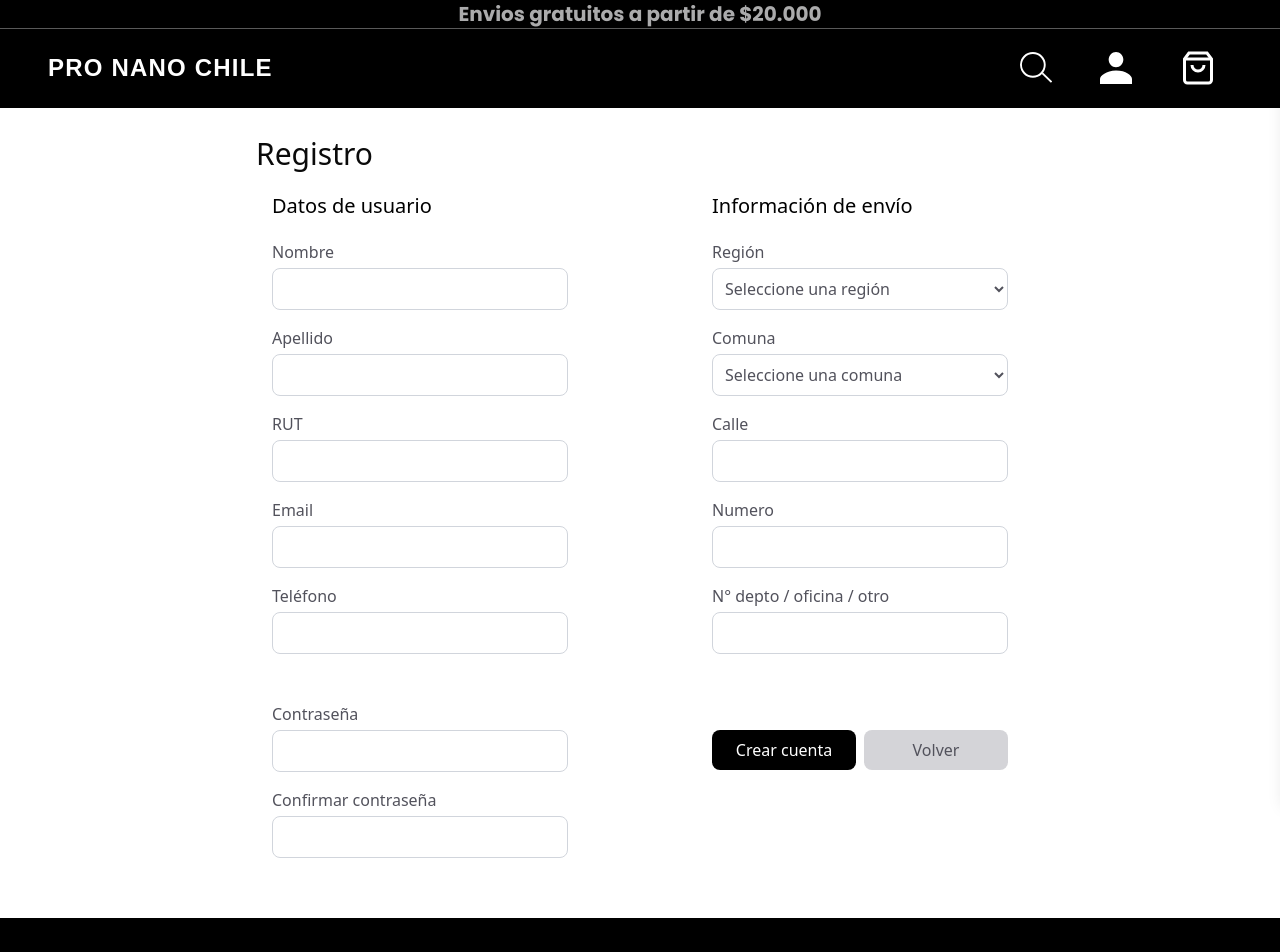
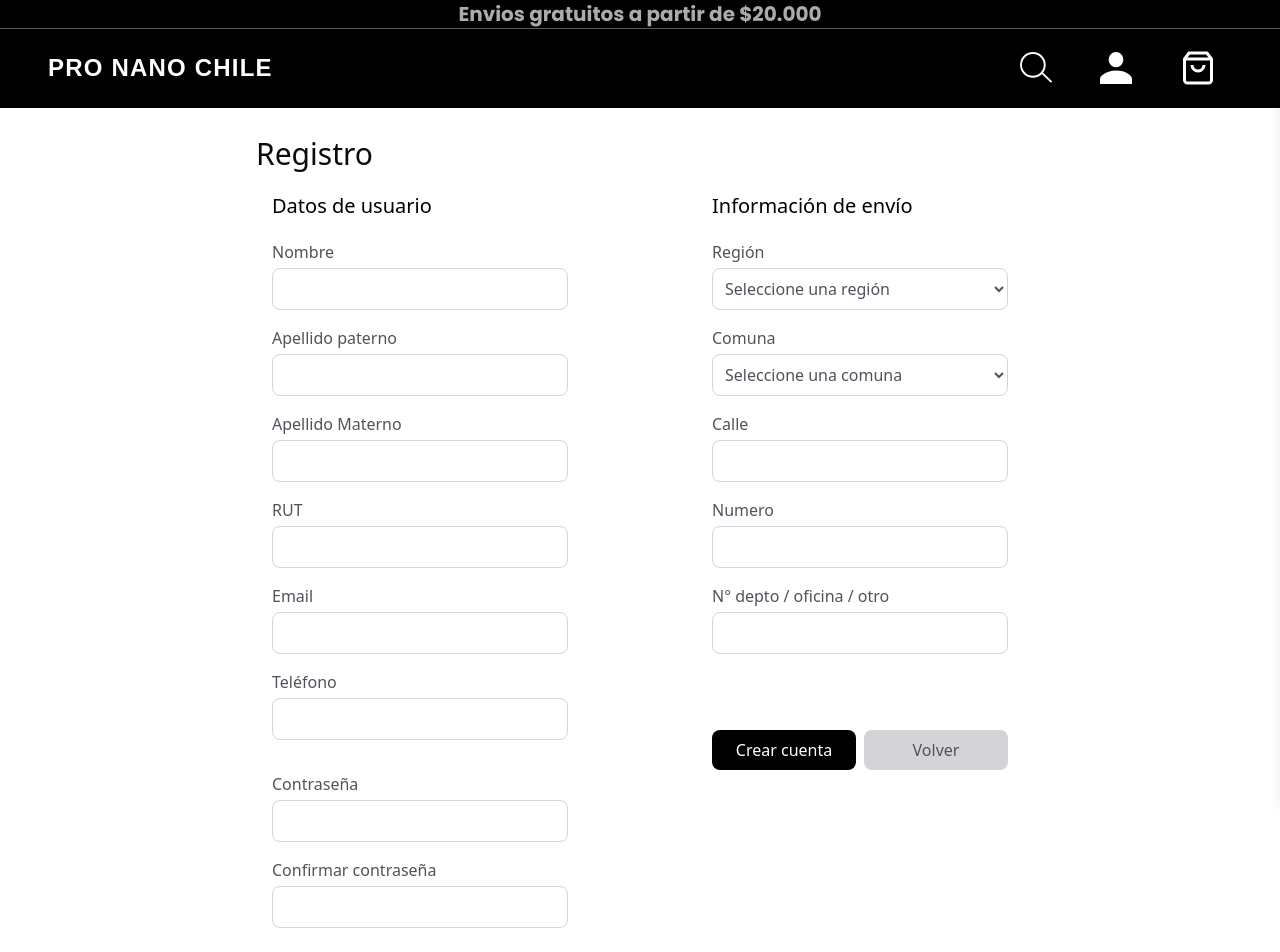
Before and after one commit to GalardonMT/TSI-ECommerce, a Next.js app in the folder frontend/: page /register in a window 1280 px wide. Shown: the top 952 px of the page. Built offline with nearby package versions, Linux system fonts and the light colour scheme; a web font is replaced by a local one.

Commit message:
Corrección form register

```diff
--- a/frontend/src/app/register/page.tsx
+++ b/frontend/src/app/register/page.tsx
@@ -23,7 +23,14 @@ export default function Register() {
             />
           </div>
           <div>
-            <label className="block mb-1">Apellido</label>
+            <label className="block mb-1">Apellido paterno</label>
+            <input
+            type="text"
+            className="w-full border border-gray-300 rounded-md p-2"
+            />
+          </div>
+          <div>
+            <label className="block mb-1">Apellido Materno</label>
             <input
             type="text"
             className="w-full border border-gray-300 rounded-md p-2"
@@ -50,7 +57,7 @@ export default function Register() {
             className="w-full border border-gray-300 rounded-md p-2"
             />
           </div>
-          <div className="py-8">
+          <div className="py-4">
             <label className="block mb-1">Contraseña</label>
             <input
             type="password"
```
